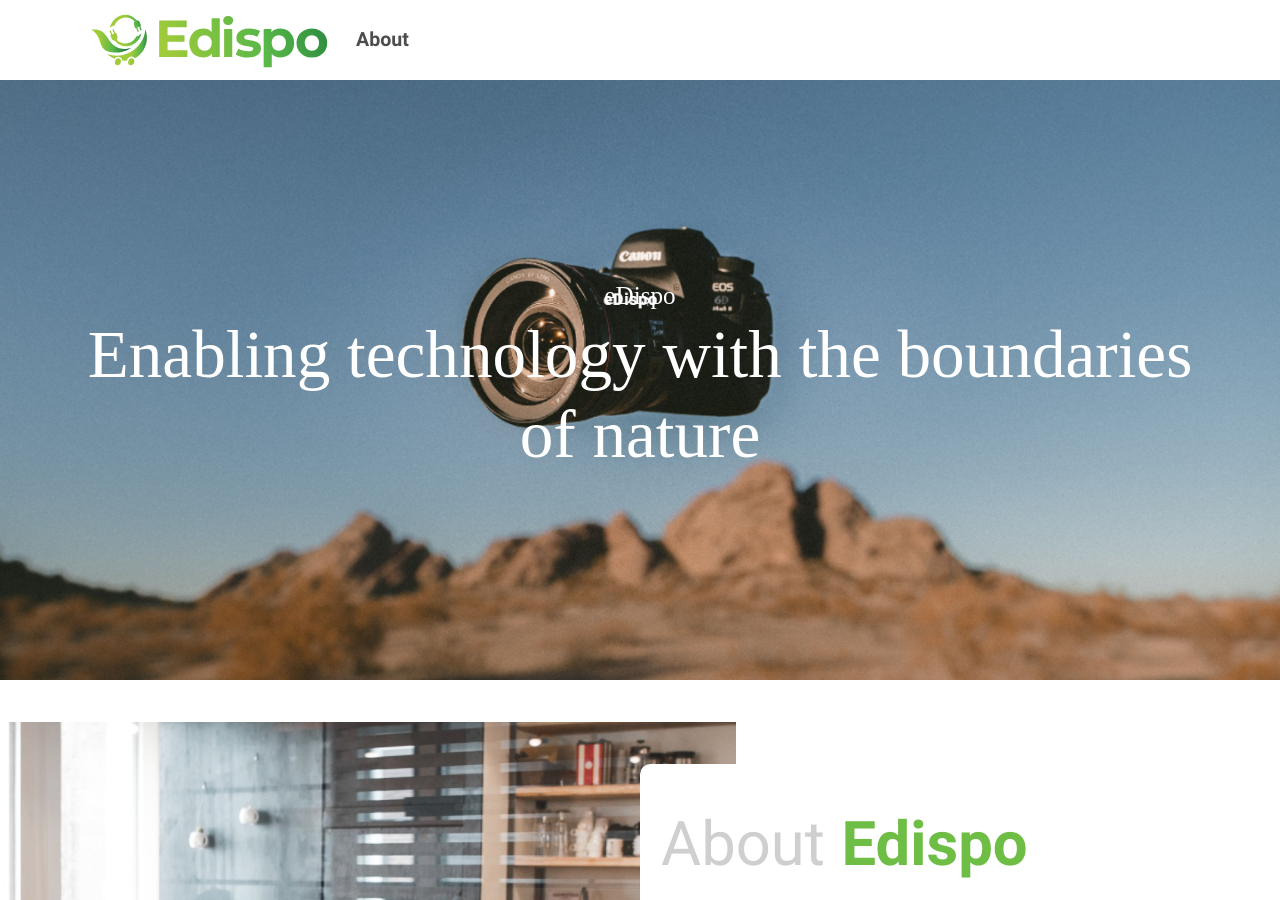
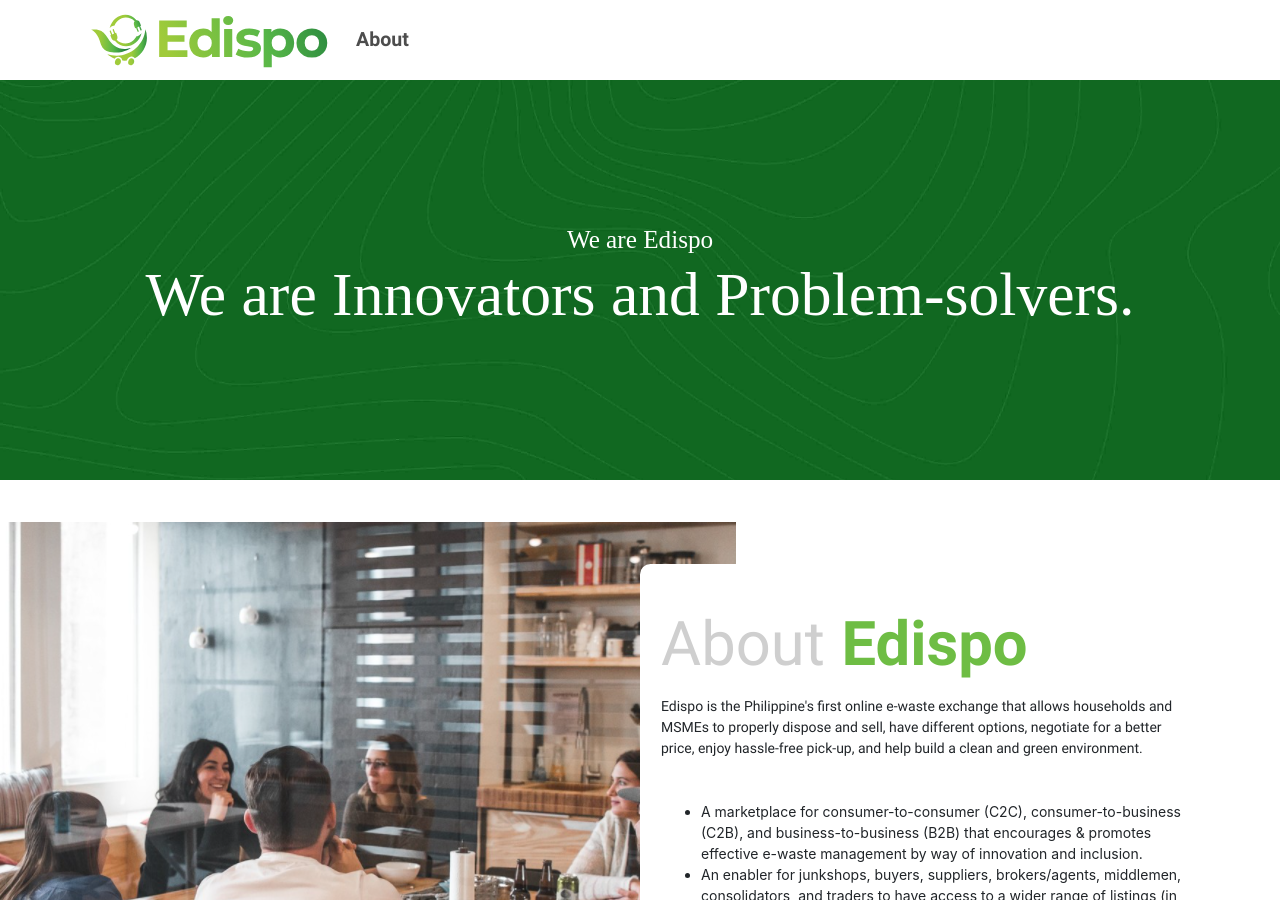
Before and after one commit to edispoph/edispo-landing-page, a Jekyll site: the page built from about.html, in a window 1280 px wide and 900 px high. Built offline with Jekyll 4.4.1, drawn with Linux system fonts in a browser that asks for light colours; nearby versions of some CDN libraries; some web fonts are replaced.

Commit message:
Update about page hero.

```diff
--- a/about.html
+++ b/about.html
@@ -4,10 +4,10 @@
 permalink: /about/
 ---
 <main class="">
-  <section style="background-image: url('{{site.baseurl}}/assets/images/about/floating-camera.png'); background-size: cover; background-position: center; height: 600px;">
+  <section style="background-image: url('{{site.baseurl}}/assets/images/green-wavy-bg.jpeg'); background-size: cover; background-position: center; height: 400px;">
     <div class="container d-flex flex-column edispo-color-hard-contrast h-100 justify-content-center align-items-center text-center">
-      <span class="edispo-font-3 edispo-bold-1">eDispo</span>
-      <h1 class="edispo-font-6 edispo-font-md-8 edispo-regular-1">Enabling technology with the boundaries of nature</h1>
+      <span class="edispo-font-3 edispo-bold-1">We are Edispo</span>
+      <h1 class="edispo-font-6 edispo-font-md-7 edispo-regular-1">We are Innovators and Problem-solvers.</h1>
     </div>
   </section>
   <!-- About eDispo -->
```
Also changed, not shown: assets/images/about/floating-camera.png (deleted).
